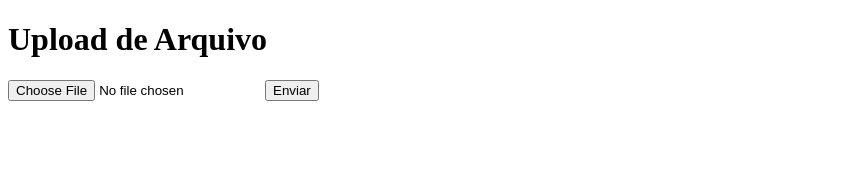
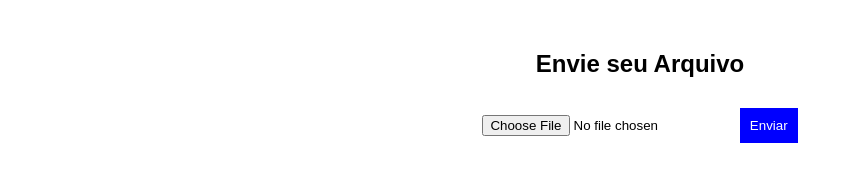
Before and after one commit to cego7/EliteHa.github.io, a plain HTML site: page index.html in a window 1280 px wide. Shown: the whole page, without its empty margins (0-853 px from the left). Drawn offline with Linux system fonts and the light colour scheme.

Commit message:
index.html

```diff
--- a/index.html
+++ b/index.html
@@ -1,21 +1,17 @@
 <!DOCTYPE html>
-<html lang="pt-br">
+<html lang="pt">
 <head>
-  <meta charset="UTF-8">
-  <meta name="viewport" content="width=device-width, initial-scale=1.0">
-  <title>Upload de Arquivos</title>
-  <link rel="stylesheet" href="styles.css">
+    <meta charset="UTF-8">
+    <meta name="viewport" content="width=device-width, initial-scale=1.0">
+    <title>Upload de Arquivos</title>
+    <link rel="stylesheet" href="style.css">
 </head>
 <body>
-  <div class="container">
-    <h1>Upload de Arquivo</h1>
-    <form id="uploadForm" enctype="multipart/form-data">
-      <input type="file" name="file" id="fileInput" required>
-      <button type="submit">Enviar</button>
-    </form>
-    <div id="status"></div>
-  </div>
+    <h2>Envie seu Arquivo</h2>
+    <input type="file" id="fileInput">
+    <button onclick="uploadFile()">Enviar</button>
+    <p id="status"></p>
 
-  <script src="script.js"></script>
+    <script src="upload.js"></script>
 </body>
 </html>
```
